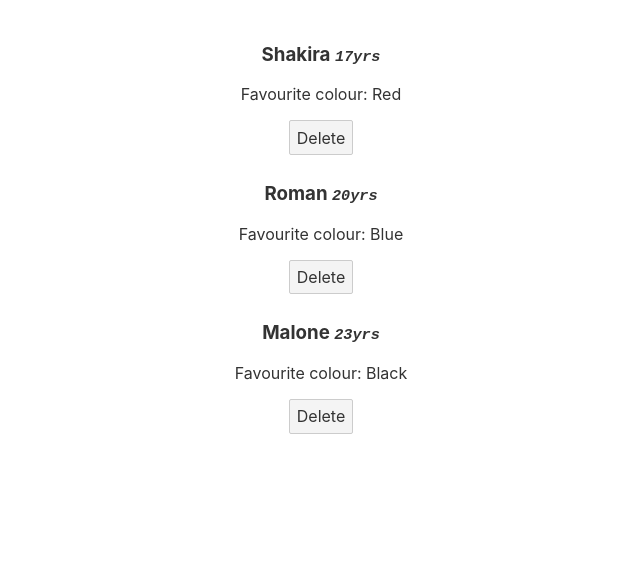
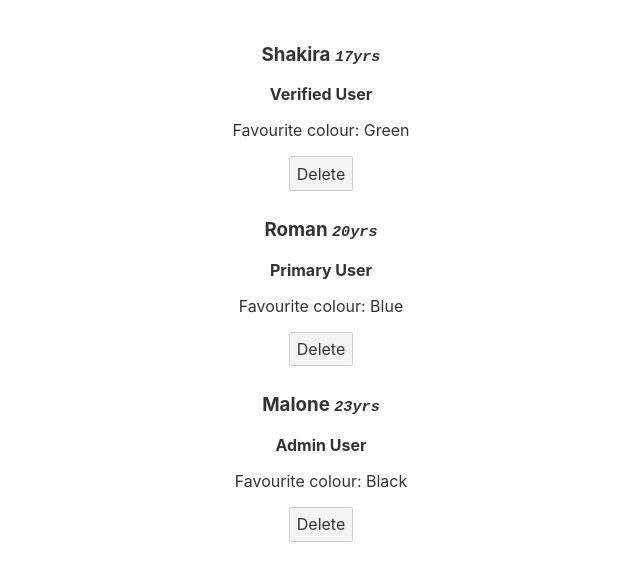
Before and after one commit to kaluuma-muhammad/svelte-tutorials, a Svelte app: page / in a window 1280 px wide. Shown: the top 580 px of the page, without its empty margins (319-959 px from the left). Built offline with nearby package versions, Linux system fonts and the light colour scheme.

Commit message:
Conditionals module

```diff
--- a/src/App.svelte
+++ b/src/App.svelte
@@ -1,6 +1,6 @@
 <script>
 	let people = [
-		{id: 1, name: 'Shakira', age: 17, favColor: 'Red'},
+		{id: 1, name: 'Shakira', age: 17, favColor: 'Green'},
 		{id: 2, name: 'Roman', age: 20, favColor: 'Blue'},
 		{id: 3, name: 'Malone', age: 23, favColor: 'Black'}
 	];
@@ -15,6 +15,13 @@
 	{#each people as person (person.id)}
 		<div>
 			<h3>{person.name} <samp><i>{person.age}yrs</i></samp></h3>
+			{#if person.favColor === "Black"}
+				<p><strong>Admin User</strong></p>
+			{:else if person.favColor === "Blue"}
+				<p><strong>Primary User</strong></p>
+			{:else}
+				<p><strong>Verified User</strong></p>
+			{/if}
 			<p>Favourite colour: {person.favColor}</p>
 
 			<button on:click={() => deletePerson(person.id)}>Delete</button>
```
